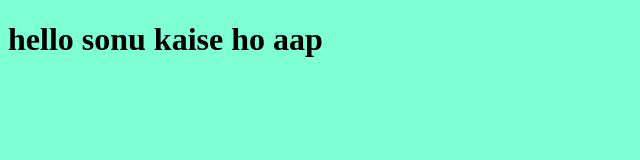
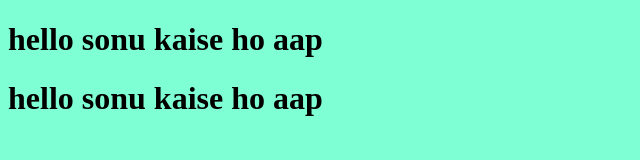
Before and after one commit to dilnawaz719/GITProject1, a plain HTML site: page index.html in a window 1280 px wide. Shown: the whole page, without its empty margins (0-640 px from the left). Drawn offline with Linux system fonts and the light colour scheme.

Commit message:
vesrhhhh

```diff
--- a/index.html
+++ b/index.html
@@ -8,5 +8,6 @@
 </head>
 <body>
 <h1>hello sonu kaise ho aap </h1>
+<h1>hello sonu kaise ho aap </h1>
 </body>
 </html>
```
